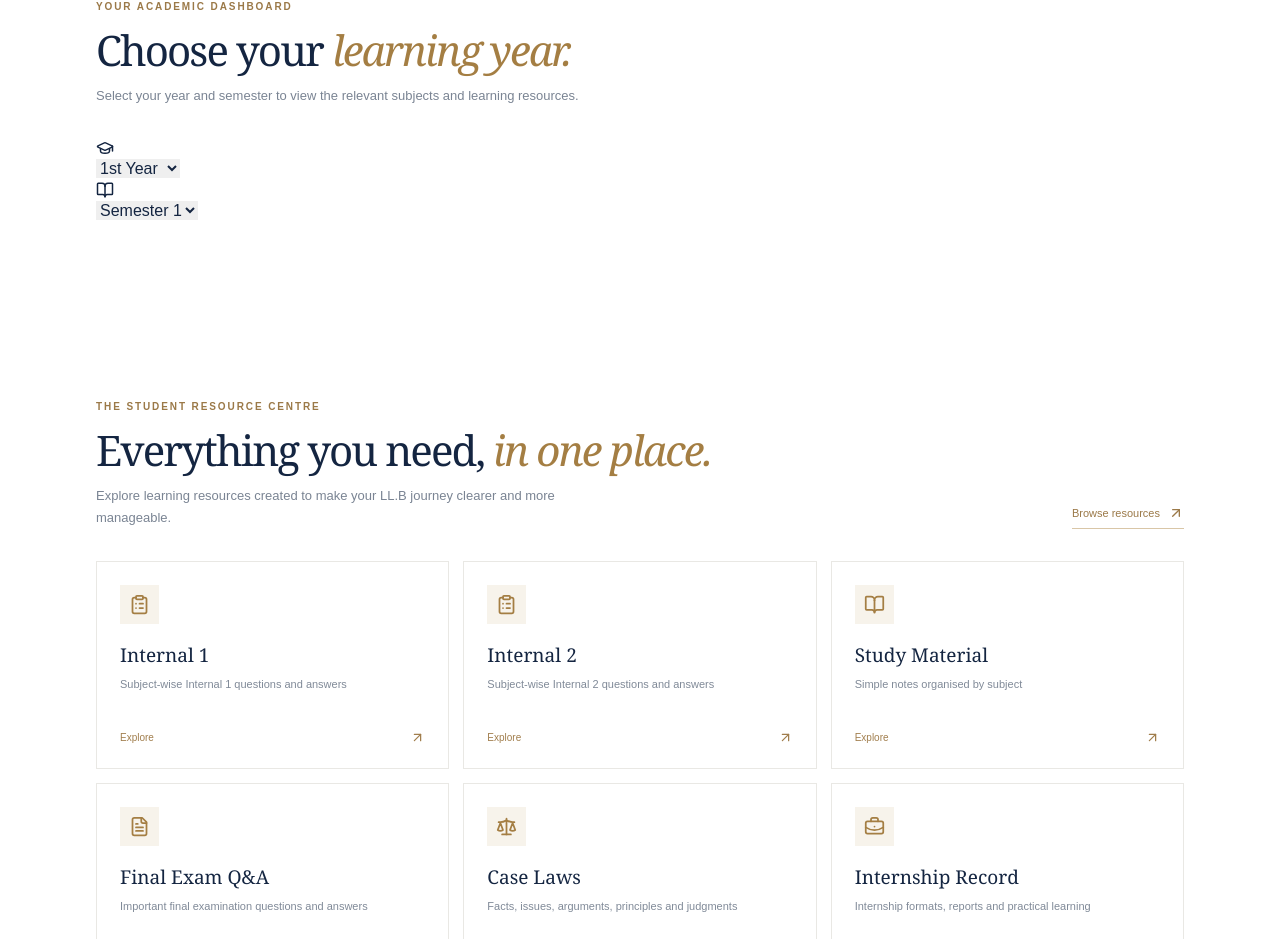
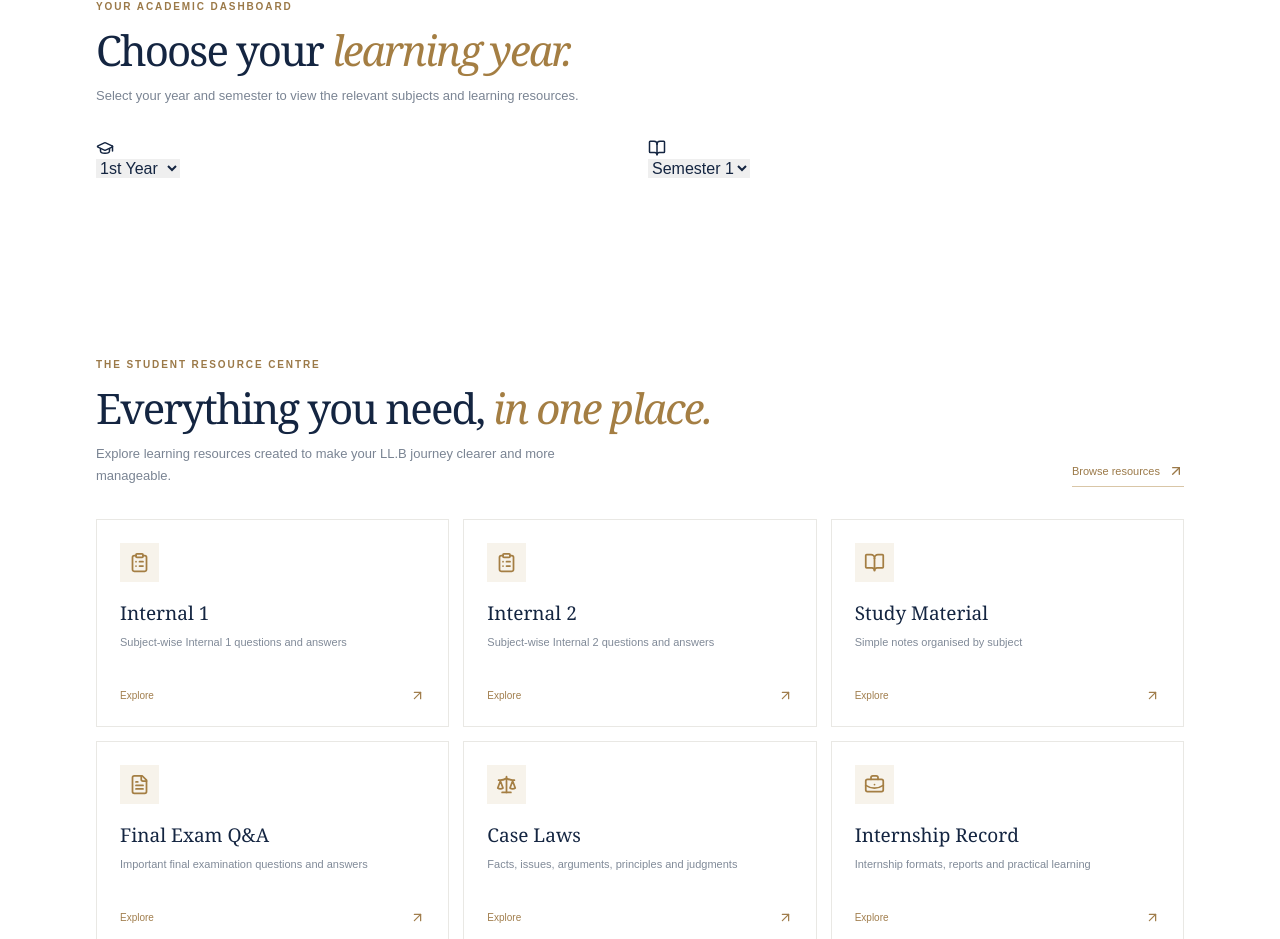
Before and after one commit to Vr7solutions/vignanreddy-legal-journey, a Next.js app: page / in a window 1280 px wide. Shown: the part 954-1893 px from the top of the page. Built offline with nearby package versions, Linux system fonts and the light colour scheme.

Commit message:
Add academic-selectors styles to globals.css

```diff
--- a/app/globals.css
+++ b/app/globals.css
@@ -1073,3 +1073,18 @@ h2 em {
   width: 48px;
   text-align: center;
 }
+
+
+
+.academic-selectors {
+  display: flex;
+  flex-direction: row;
+  flex-wrap: wrap;
+  align-items: center;
+  gap: 16px;
+}
+
+.academic-selectors .filter-box {
+  flex: 1 1 220px;
+  min-width: 0;
+}
```
